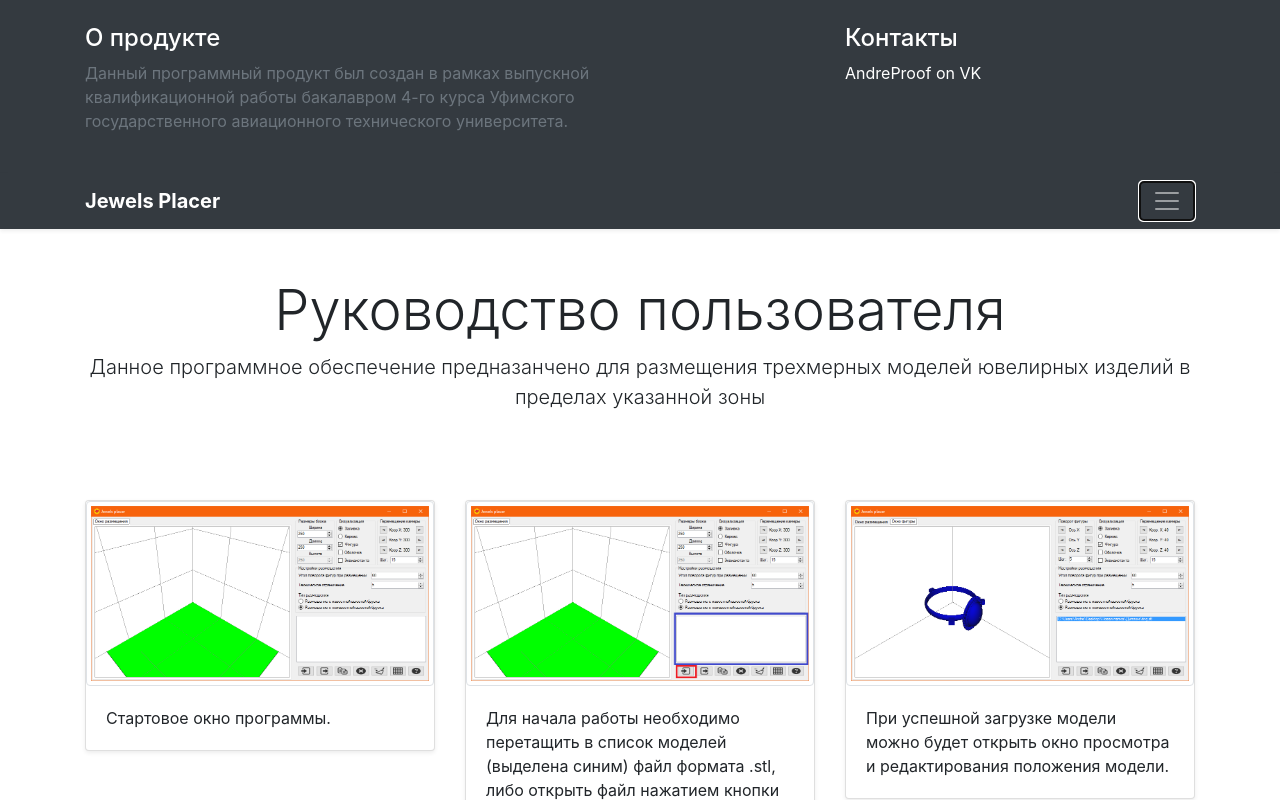
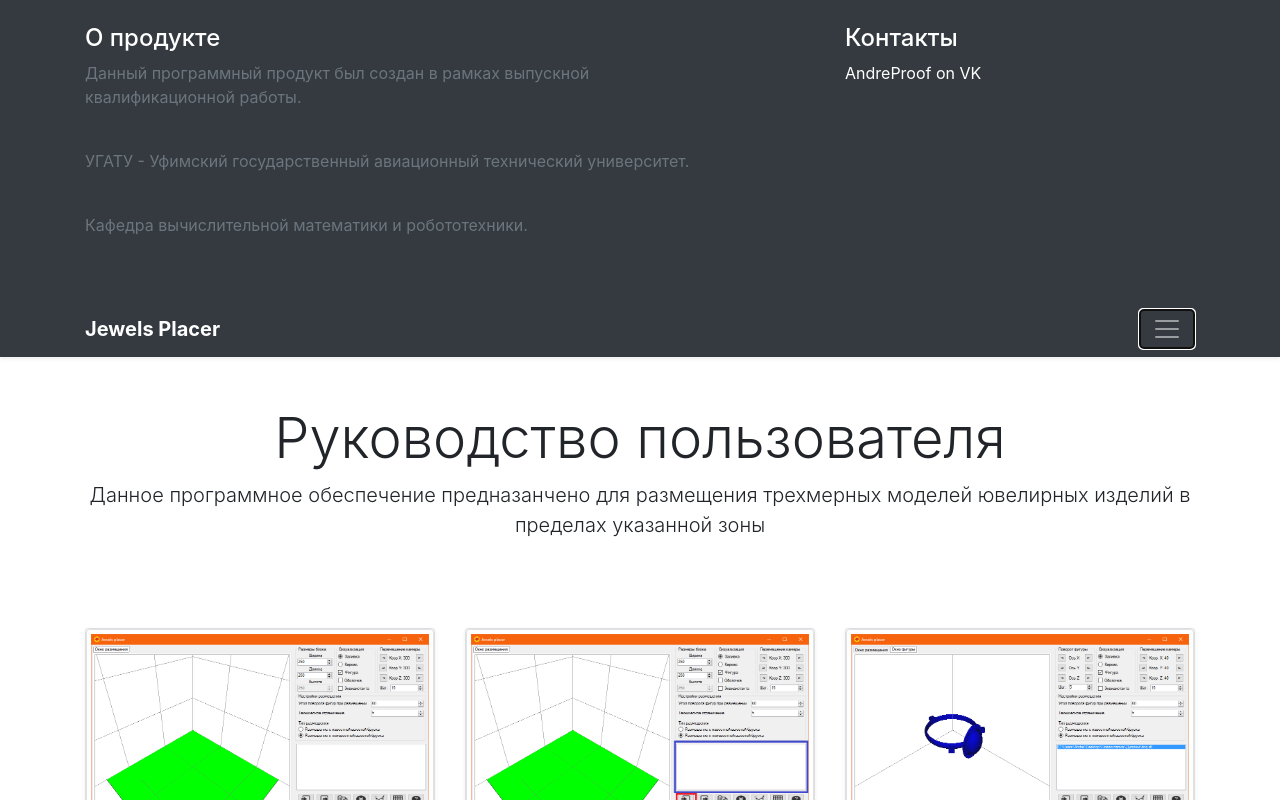
Before and after one commit to AndreProof/andreproof.github.io, a plain HTML site: page index.html in a window 1280 px wide. Both pictures are taken after a click on the button "Toggle navigation". Shown: the top 800 px of the page. Drawn offline with nearby package versions, Linux system fonts and the light colour scheme.

Commit message:
Update index.html

```diff
--- a/index.html
+++ b/index.html
@@ -15,8 +15,9 @@
 					<div class="row">
 						<div class="col-sm-8 col-md-7 py-4">
 							<h4 class="text-white">О продукте</h4>
-							<p class="text-muted">Данный программный продукт был создан в рамках выпускной квалификационной работы бакалавром 4-го курса
-							Уфимского государственного авиационного технического университета.</p>
+							<p class="text-muted">Данный программный продукт был создан в рамках выпускной квалификационной работы.</p><br>
+							<p class="text-muted">УГАТУ - Уфимский государственный авиационный технический университет.</p><br>
+							<p class="text-muted">Кафедра вычислительной математики и робототехники.</p><br>
 						</div>
 						<div class="col-sm-4 offset-md-1 py-4">
 							<h4 class="text-white">Контакты</h4>
```
